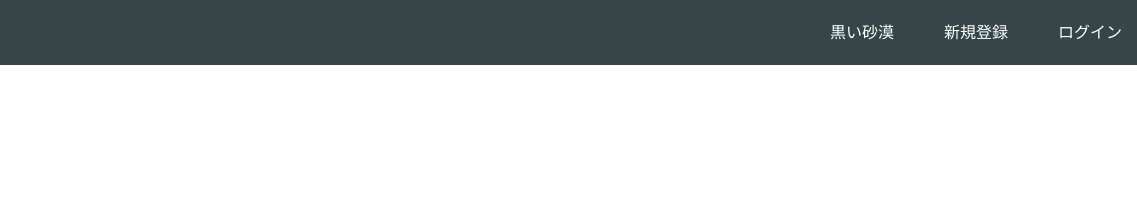
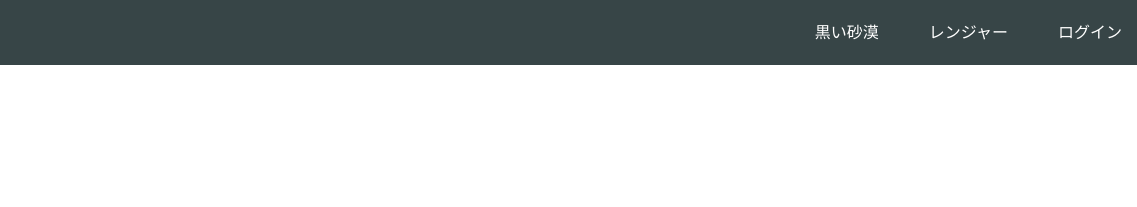
Before and after one commit to bakuchan/.github.io, a plain HTML site: page index.html in a window 1280 px wide. Shown: the top 207 px of the page, 143-1280 px from the left. Drawn offline with Linux system fonts and the light colour scheme.

Commit message:
Update index.html

```diff
--- a/index.html
+++ b/index.html
@@ -16,7 +16,7 @@
       <span class="fa fa-bars menu-icon"></span>
       <div class="header-right">
         <a href="#">黒い砂漠</a>
-        <a href="#">新規登録</a>
+        <a href="#">レンジャー</a>
         <a href="#" class="login">ログイン</a>
       </div>
     </div>
```
